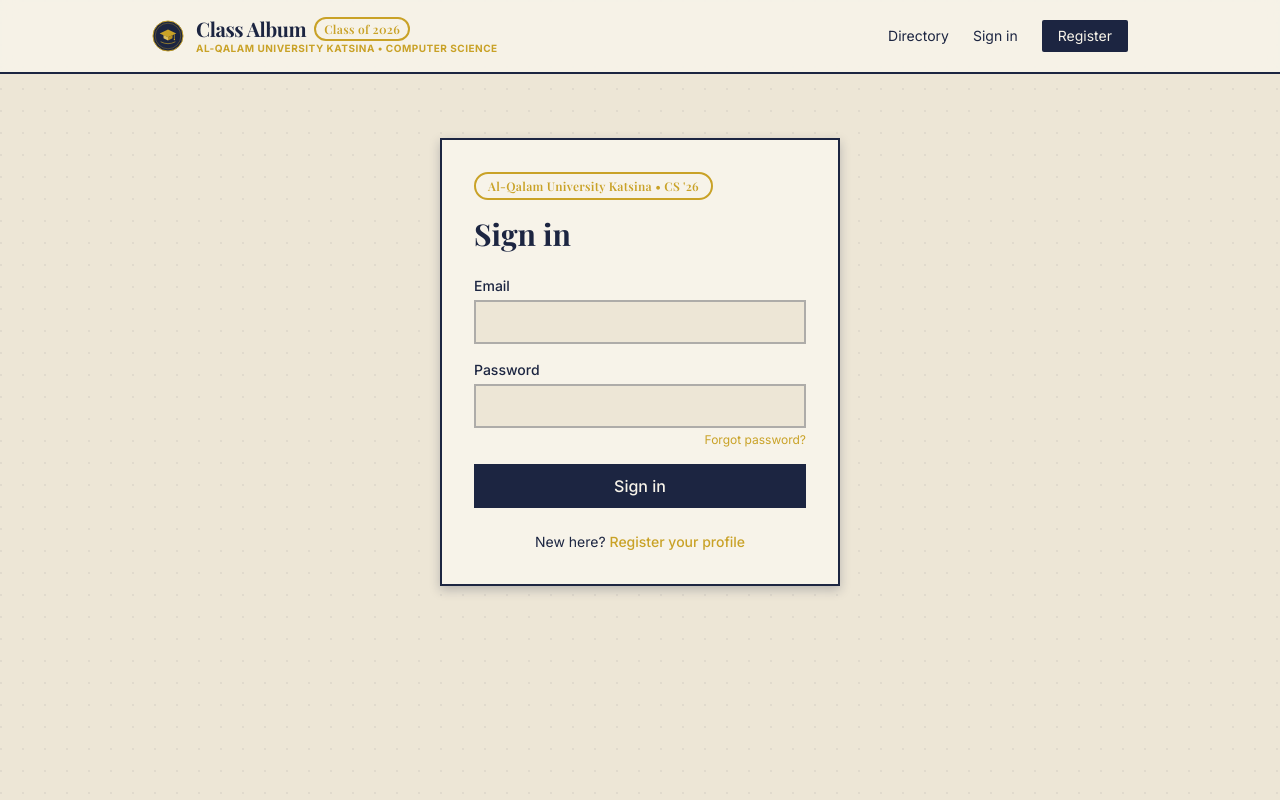
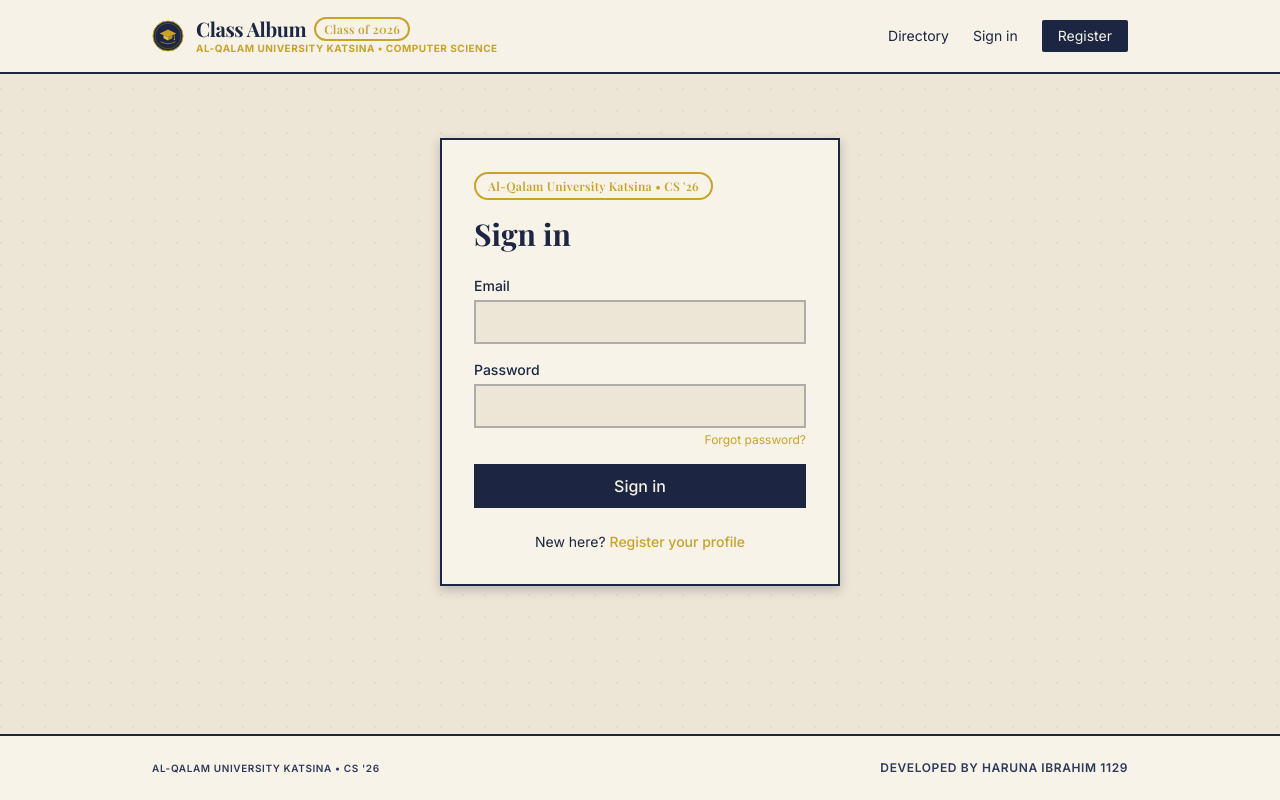
Before and after one commit to Harunabib26/student-album, a React (Vite) app: page /login in a window 1280 px wide. Built offline with nearby package versions, Linux system fonts and the light colour scheme; no server answers.

Commit message:
Add footer branding for Haruna Ibrahim 1129

```diff
--- a/src/App.jsx
+++ b/src/App.jsx
@@ -27,8 +27,9 @@
   }
 
   return (
-    <>
+    <div className="flex flex-col min-h-screen">
       <Navbar user={user} />
+      <main className="flex-grow">
         <Routes>
           <Route path="/" element={<Navigate to={user ? "/directory" : "/login"} replace />} />
           <Route path="/login" element={<Login />} />
@@ -68,6 +69,13 @@
             }
           />
         </Routes>
-    </>
+      </main>
+      <footer className="border-t-2 border-ink bg-cream py-6 text-center text-xs font-semibold uppercase tracking-wider text-ink-light">
+        <div className="max-w-5xl mx-auto px-6 flex flex-col sm:flex-row items-center justify-between gap-2">
+          <p className="text-[10px]">Al-Qalam University Katsina &bull; CS '26</p>
+          <p>Developed by Haruna Ibrahim 1129</p>
+        </div>
+      </footer>
+    </div>
   )
 }
```
Lines whose indentation alone changed are shown as unchanged.
